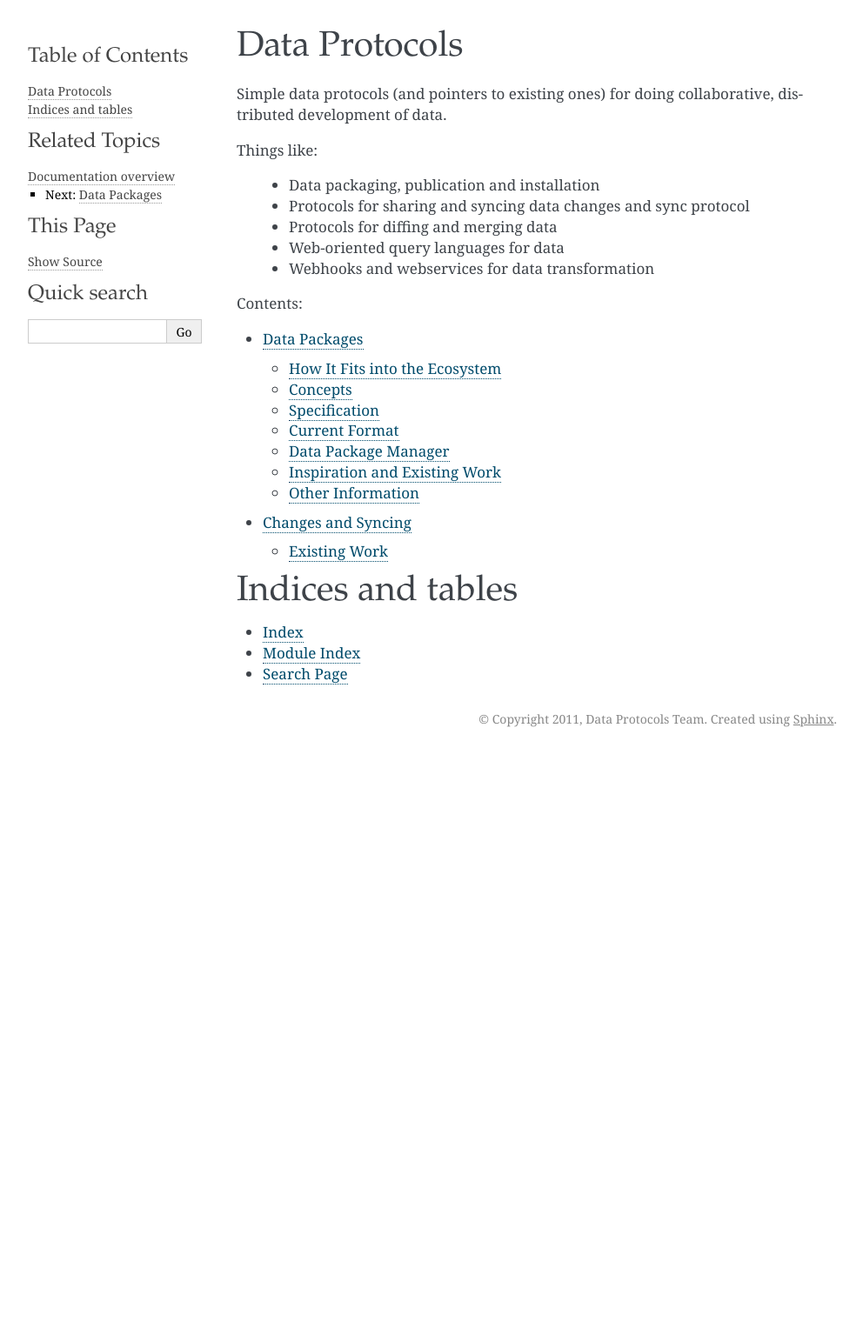
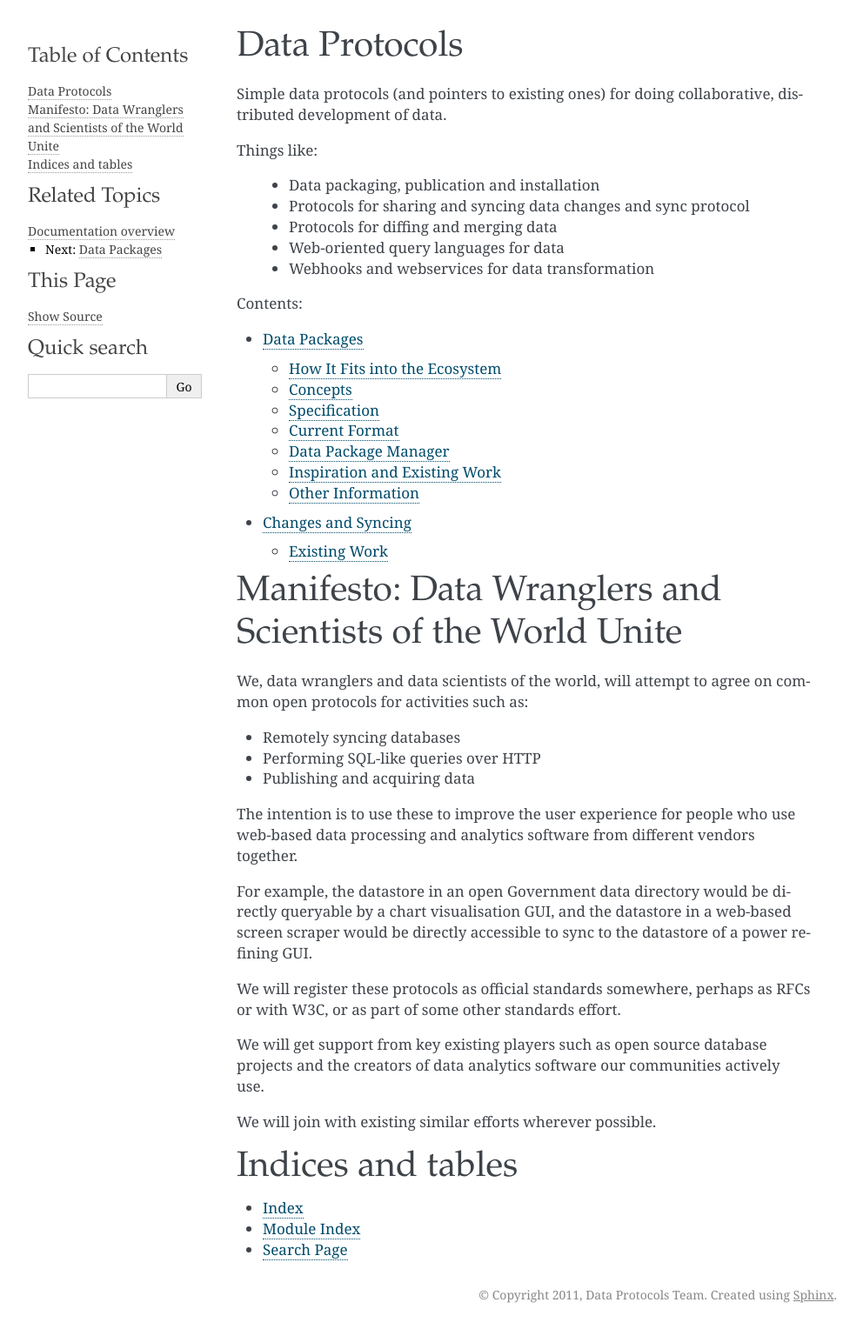
Before and after one commit to frictionlessdata/datapackage, a Sphinx documentation site: the page built from source/index.rst, in a window 1280 px wide. Shown: the whole page at 87% size, without its empty margins (148-1140 px from the left). Built offline with Sphinx 7.4.7, drawn with Linux system fonts in a browser that asks for light colours; before the commit the page ends 900 px from its top, so only the background shows below that.

Commit message:
[readme,index][s]: add manifesto into index page and tweak in very minor way.

```diff
--- a/source/index.rst
+++ b/source/index.rst
@@ -20,6 +20,36 @@ Contents:
    packages
    syncing
 
+
+Manifesto: Data Wranglers and Scientists of the World Unite
+===========================================================
+
+We, data wranglers and data scientists of the world, will attempt to agree on
+common open protocols for activities such as:
+
+* Remotely syncing databases
+* Performing SQL-like queries over HTTP
+* Publishing and acquiring data
+
+The intention is to use these to improve the user experience for people who use
+web-based data processing and analytics software from different vendors
+together.
+
+For example, the datastore in an open Government data directory would be
+directly queryable by a chart visualisation GUI, and the datastore in a
+web-based screen scraper would be directly accessible to sync to the datastore
+of a power refining GUI.
+
+We will register these protocols as official standards somewhere, perhaps as
+RFCs or with W3C, or as part of some other standards effort.
+
+We will get support from key existing players such as open source database
+projects and the creators of data analytics software our communities actively
+use.
+
+We will join with existing similar efforts wherever possible.
+
+
 Indices and tables
 ==================
 
```
Also changed, not shown: README.rst (+4 -3 lines).
